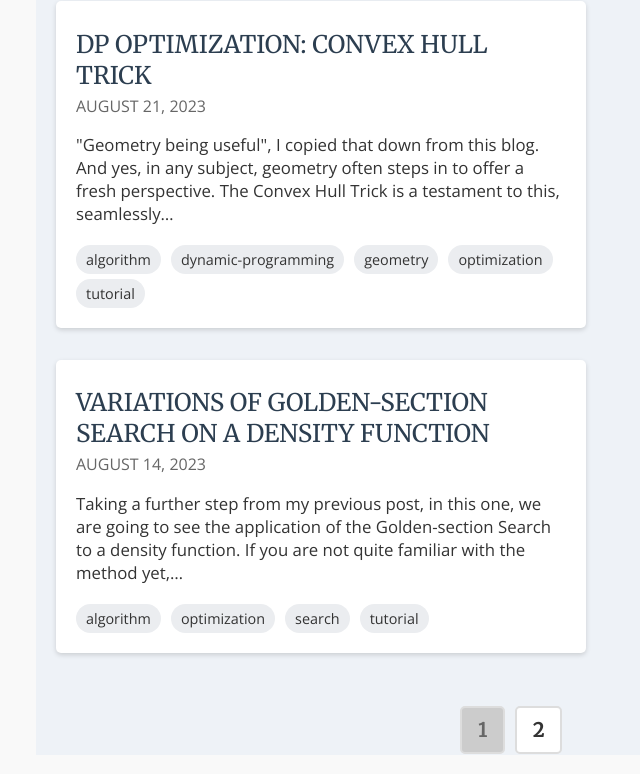
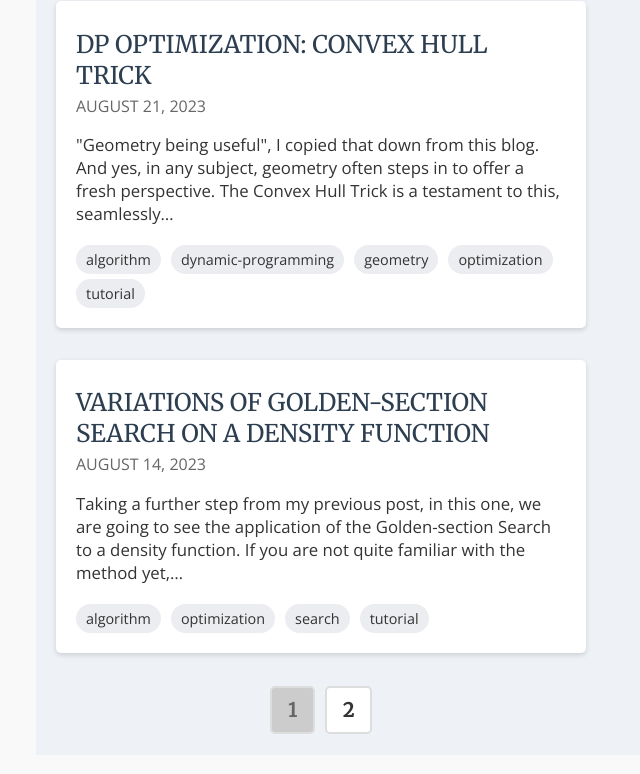
Before and after one commit to bukanyohandi/personal-website, a Gatsby site: page /blog in a window 1280 px wide. Shown: the part 767-1541 px from the top of the page, without its empty margins (129-769 px from the left). Built offline with nearby package versions, Linux system fonts and the light colour scheme; Gatsby itself is replaced by a stand-in of ours; some packages are replaced by stand-ins of ours.

Commit message:
Set ButtonContainer inside LeftContainer in blogListTemplate.js

```diff
--- a/src/templates/blogListTemplate.js
+++ b/src/templates/blogListTemplate.js
@@ -99,6 +99,7 @@ const RightContainer = styled.div`
   padding: 20px;
   box-sizing: border-box;
   border: ${EDIT_MODE ? "1px solid" : "none"};
+  // background-color: #f9f9f9;
 
   @media only screen and (max-width: 800px) {
     width: 100%;
@@ -265,6 +266,9 @@ const BlogPage = ({ data, pageContext }) => {
               </PostLink>
             ))}
           </Card>
+          <ButtonContainer>
+            {renderPageButtons(currentPage, numPages)}
+          </ButtonContainer>
         </LeftContainer>
         <RightContainer>
           <Card>
@@ -272,9 +276,6 @@ const BlogPage = ({ data, pageContext }) => {
           </Card>
           <TagsComponent />
         </RightContainer>
-        <ButtonContainer>
-          {renderPageButtons(currentPage, numPages)}
-        </ButtonContainer>
       </Container>
     </Layout>
   );
```
